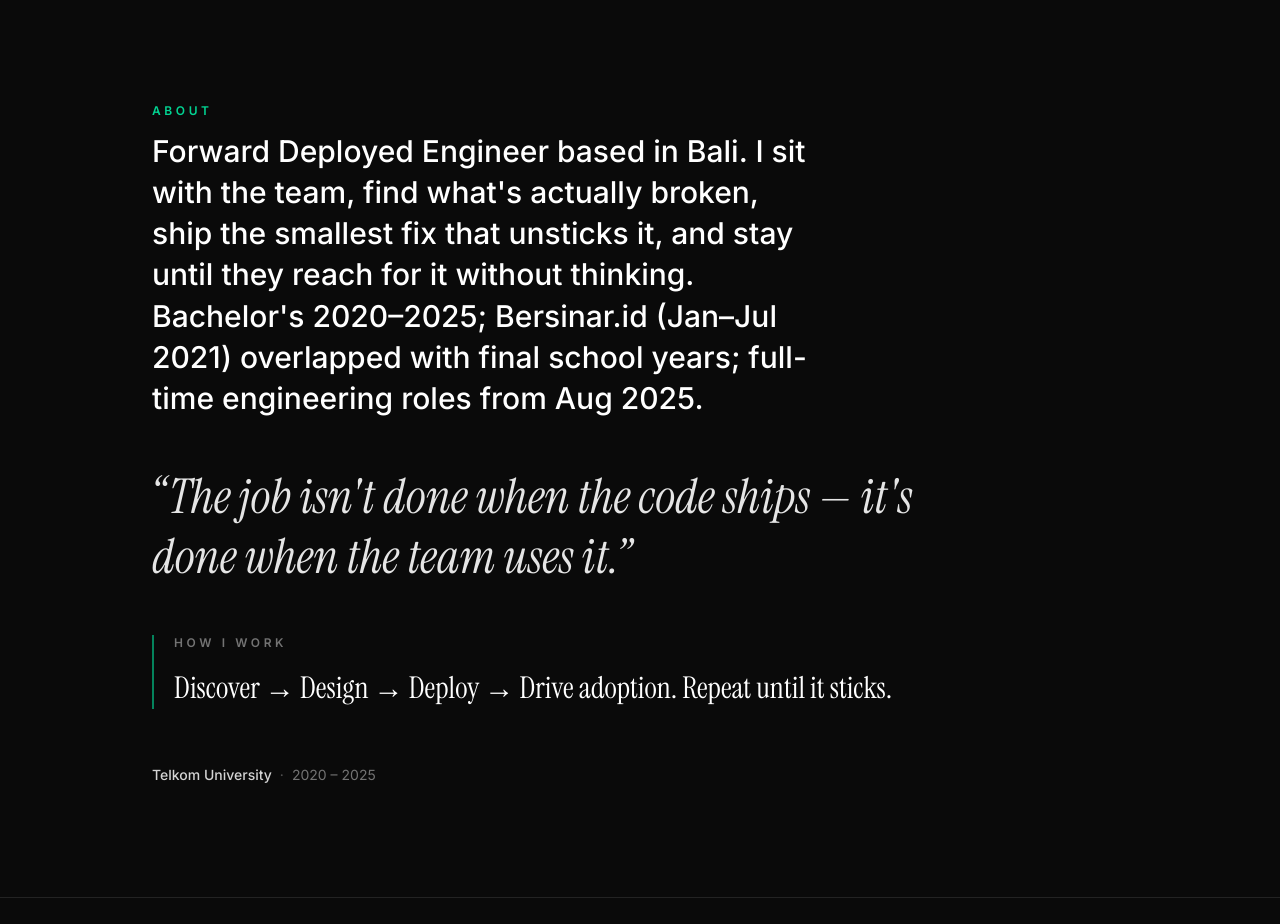
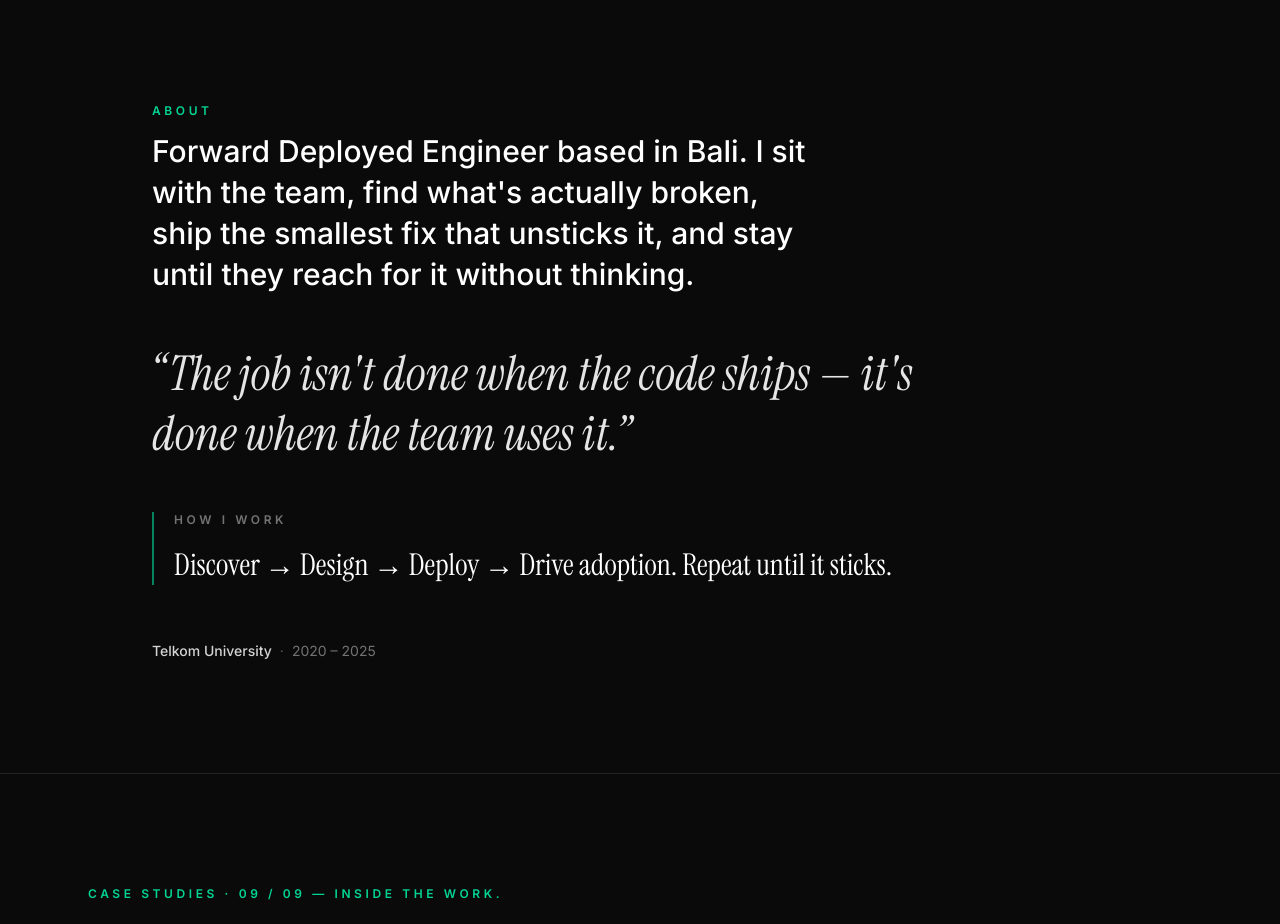
Before and after one commit to daws11/abdurrahmanfirdaus.com, a React (Vite) app: page / in a window 1280 px wide. Shown: the part 1340-2264 px from the top of the page. Built offline with nearby package versions, Linux system fonts and the light colour scheme.

Commit message:
chore(bio): remove resume line from bio

```diff
--- a/src/data/portfolio.ts
+++ b/src/data/portfolio.ts
@@ -32,7 +32,7 @@ export const profile = {
   name: "Abdurrahman Firdaus",
   nickname: "Daus",
   title: "Forward Deployed Engineer & Tech Lead",
-  bio: "Forward Deployed Engineer based in Bali. I sit with the team, find what's actually broken, ship the smallest fix that unsticks it, and stay until they reach for it without thinking. Bachelor's 2020–2025; Bersinar.id (Jan–Jul 2021) overlapped with final school years; full-time engineering roles from Aug 2025.",
+  bio: "Forward Deployed Engineer based in Bali. I sit with the team, find what's actually broken, ship the smallest fix that unsticks it, and stay until they reach for it without thinking.",
   email: "hello@abdurrahmanfirdaus.com",
   location: "Bali, Indonesia",
   photo: "/assets/images/daws.jpg",
```
